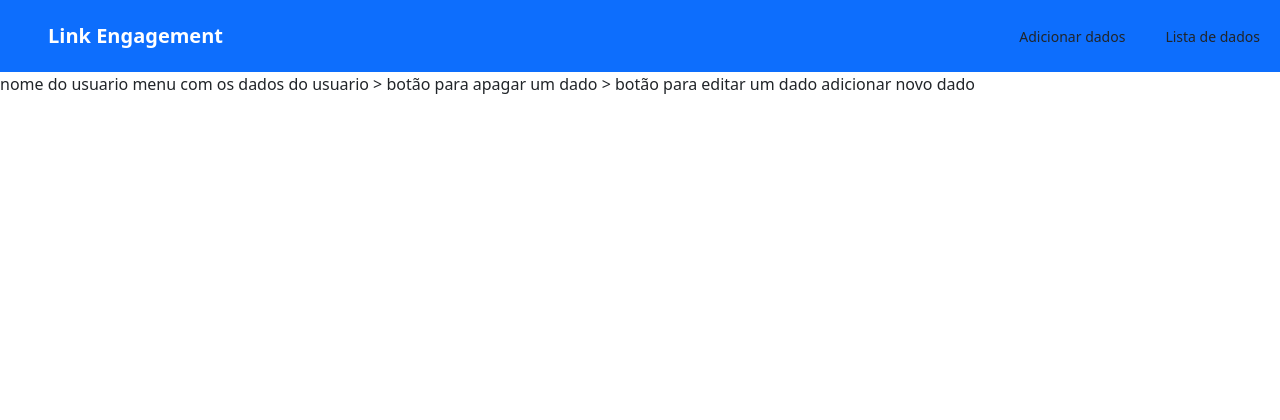
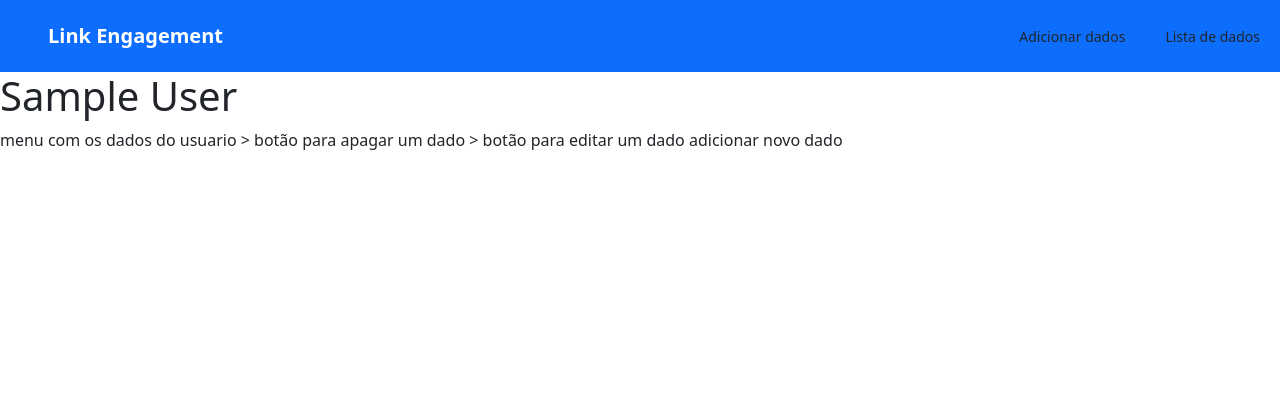
Before and after one commit to fabioamorim25/link_engagement, a Node server app: page /listAll/600000000000000000000001 in a window 1280 px wide. Shown: the top 420 px of the page. Run offline with Node 20, Linux system fonts and the light colour scheme; tables that the repository leaves empty hold one stand-in row (values such as "Sample post"); some libraries are stand-ins or nearby versions.

Commit message:
Mostra uma caracteristica de um documento pelo front end

```diff
--- a/controllers/featuresUser.js
+++ b/controllers/featuresUser.js
@@ -25,12 +25,20 @@
         res.render({ error, body: req.body });
     }
 }
+
 //FUNCIONALIDADE PARA CARREGAR A PAGINA [listAll] do usuario selecionado
+//2°PARTE: como os dados dessa pagina são dinamicos (depende do id do usuario) sera preciso pegar algumas caracteristicas do documento do usuario, que seram colocados no templete do menu do usuario
 const loadUser = async (req, res) => {
-    let id = req.params.id;//pegar o id do usuario selecionado. Vindo por parametro
+    let id = req.params.id;//2.1: pegar o id do usuario selecionado. Vindo por parametro
+
     try {
-        let doc = await DocumentUser.findById(id);//[findById(id)] é usada para recuperar o documento que corresponde ao 'id. onde [documentUser] é o modelo do documento a ser selecionado
-        res.render('listAll.ejs', {error: false ,body: doc})//responde com uma pagina que vai conter todo os dados do usuario selecionado pelo id
+        let doc = await DocumentUser.findById(id);//2.2: pegar todo o documento do usuario utilizando seu id. para isso usamos o [findById(id)]. Onde [documentUser] é o modelo do documento a ser selecionado
+        let name= doc.name; //2.3: selecionar apenas a caracteristica nome desse documento
+
+        //após realizar os codigos acima sera respondido para o usuario.
+        //2.4: [res.render('listAll.ejs')] renderização do arquivo [listAll.ejs] que sera o templete do menu
+        //2.5: [{body:doc,name}] sera passado as informações para o front end. Como o nome do usuario e o documento selecionado. Onde sera enviado pelo body da resposta
+        res.render('listAll.ejs', {error: false , body:doc,name})//responde com uma pagina que vai conter todo os dados do usuario selecionado pelo id
     } catch (error) {
         res.status(404).send(error);
     }
@@ -39,6 +47,4 @@
 
 
 
-
-
 module.exports= {addUser, loadUser};//exportar a funcionalidade
--- a/modelGenerico/DocumentUser.js
+++ b/modelGenerico/DocumentUser.js
@@ -7,4 +7,4 @@
 
 
 
-module.exports= mongoose.model('DocumentUser', moldeGenericoUser);//3°parte pegar o modelo do documento do usuario. sera usada para auxiliar no processo de mostra todos os usuarios na tela
+module.exports= mongoose.model('DocumentUser', moldeGenericoUser);
--- a/routes/rotasGeral.js
+++ b/routes/rotasGeral.js
@@ -25,7 +25,8 @@
 //rota para adicionar um novo usuario
 router.post('/addUser', express.urlencoded({extended:true}), featuresUser.addUser);
 
-//2°PARTE: rota para entra no menu do usuario apartir do id
+//ao ser clicado em um dos usuarios sera iniciado a rota abaixo
+//1° PARTE: ROTA PARA ENTRA NA PAGINA MENU DO USUARIO APARTIR DO ID RECEBIDO (antes de mostra o menu sera direcinado para a função loadUser)
 router.get('/listAll/:id', featuresUser.loadUser);
 
 module.exports= router;
--- a/templates/all.ejs
+++ b/templates/all.ejs
@@ -30,8 +30,8 @@
                     </form>
                     <!--VER USUARIOS JÁ CADASTRADOS--------------------------------------->
                     <% for(let i=0; i<users.length; i++){%>
-                        <div class="btn btn-secondary mt-2 p-1 d-block" id='<%= users[i]._id%>'>
-                            <!-- 1°: ACESSAR A ROTA PARA VER A PAGINA DO USUARIO APARTIR DO ID DO USUARIO -->
+                        <div class="btn btn-secondary mt-3 d-block" id='<%= users[i]._id%>'>
+                            <!--ACESSAR A ROTA PARA VER A PAGINA DO USUARIO APARTIR DO ID DO USUARIO -->
                             <a href="/listAll/<%=users[i]._id%>" class="text-capitalize text-decoration-none text-white"><%=users[i].name%></a>
                         </div>
                     <%}%>
--- a/templates/listAll.ejs
+++ b/templates/listAll.ejs
@@ -15,7 +15,12 @@
 
 
 
-    nome do usuario
+
+    <!--3°PARTE: RECEBER A CARACTERISTICA ENVIADA DO BACK END (aqui sera recebido apelas o nome que um documento do usuario possui)  -->
+    <!--foi respondido: a renderização do arquivo listAll e algumas informações através do body da resposta como o nome do documento selecionado-->
+    <h1><%=name%></h1>
+
+
     menu com os dados do usuario
       > botão para apagar um dado
       > botão para editar um dado
@@ -24,9 +29,5 @@
 
 
 
-
-
-
-
 </body>
 </html>
```
